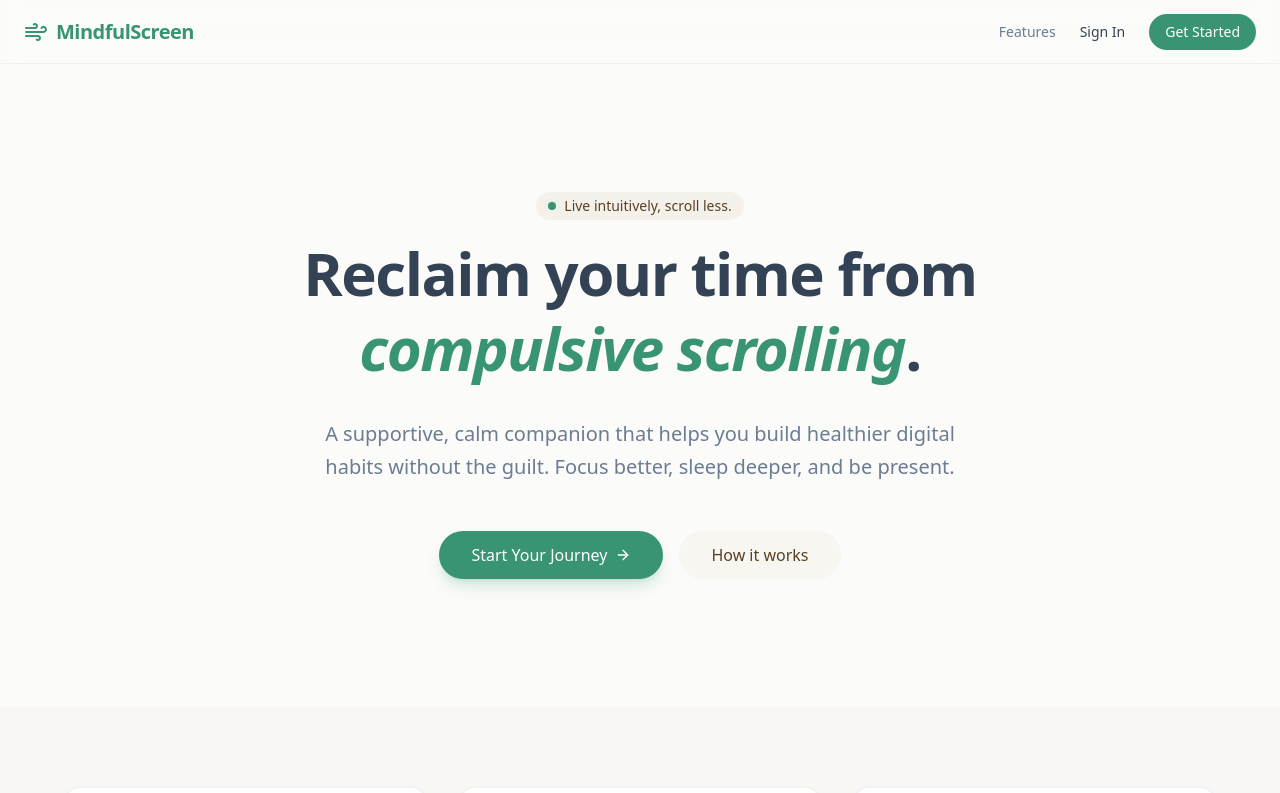
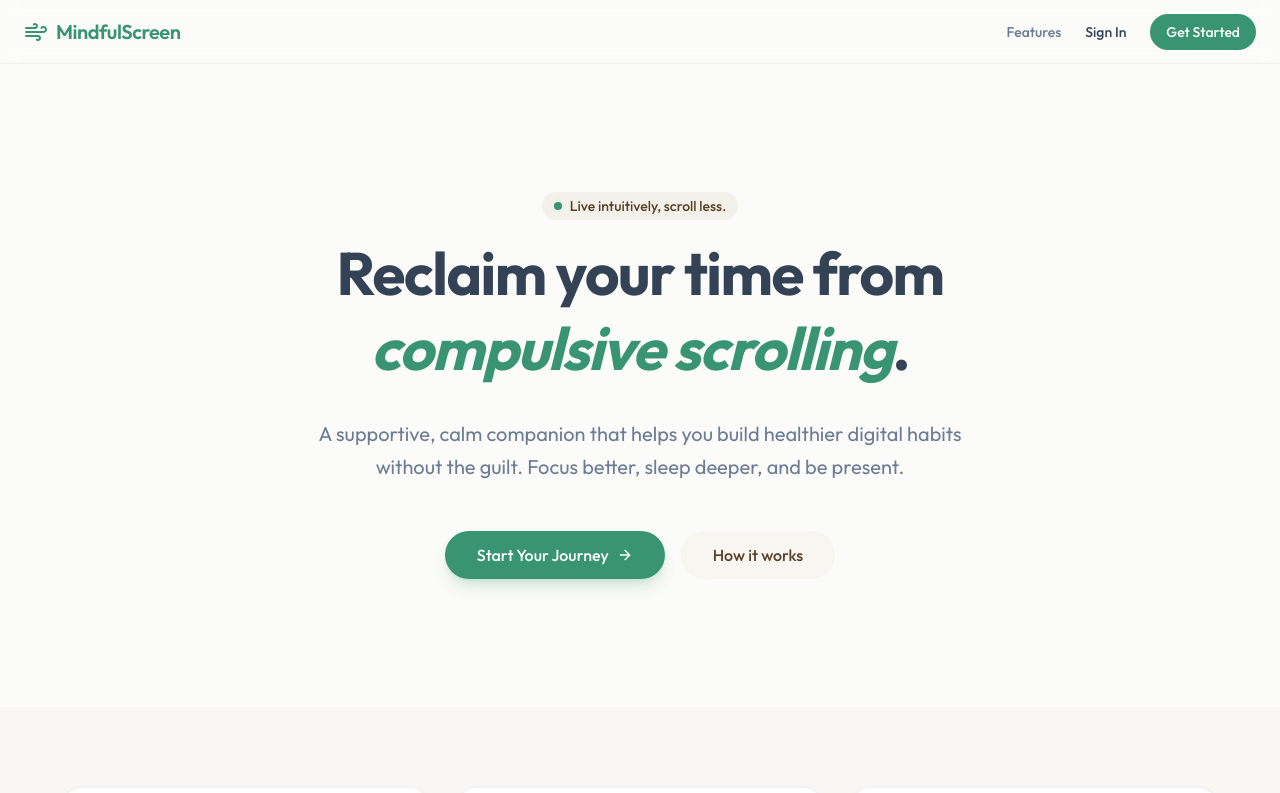
Before and after one commit to DUKE21-BYTE/detox, a Next.js app: page / in a window 1280 px wide. Shown: the top 793 px of the page. Built offline with nearby package versions, Linux system fonts and the light colour scheme.

Commit message:
Fix onboarding data mapping bug and hydration warning

```diff
--- a/src/app/layout.tsx
+++ b/src/app/layout.tsx
@@ -21,7 +21,8 @@ export default function RootLayout({
   return (
     <html lang="en">
       <body
-        className={`${outfit.variable} antialiased bg-background text-foreground flex flex-col min-h-screen`}
+        className={`${outfit.className} antialiased bg-background text-foreground flex flex-col min-h-screen`}
+        suppressHydrationWarning
       >
         {children}
       </body>
--- a/src/app/onboarding/page.tsx
+++ b/src/app/onboarding/page.tsx
@@ -61,7 +61,7 @@ export default function OnboardingPage() {
                         id: session.user.id,
                         full_name: name,
                         primary_goal: selectedGoal,
-                        risk_times: selectedApps, // Note: Schema expects text[], ensure this matches
+                        risk_times: selectedRisks,
                         daily_goal_minutes: dailyGoal,
                         updated_at: new Date().toISOString(),
                     });
```
